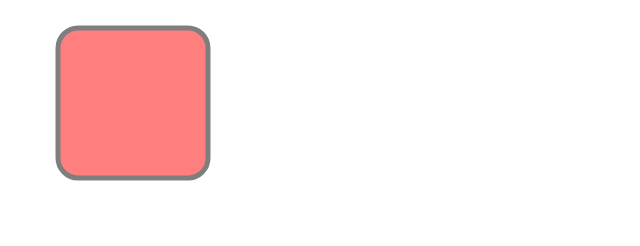
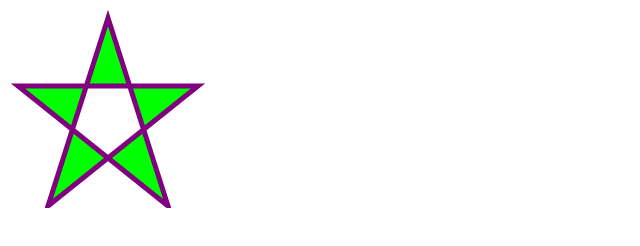
Before and after one commit to venkatyashwanth/svg_icons, a plain HTML site: page index.html in a window 1280 px wide. Shown: the whole page, without its empty margins (0-640 px from the left). Drawn offline with Linux system fonts and the light colour scheme.

Commit message:
polygon svg

```diff
--- a/index.html
+++ b/index.html
@@ -8,9 +8,11 @@
 </head>
 
 <body>
-    <!-- SVG-Rectangle with opacity and rounded corners -->
-    <svg width="400" height="180">
-        <rect x="50" y="20" rx="20" ry="20" width="150" height="150" style="fill: red;stroke: black;stroke-width: 5;opacity: 0.5;" />
+    <!-- SVG-Polygon-->
+    <svg width="300" height="200">
+        <polygon points="100,10 40,198 190,78 10,78 160,198"
+            style="stroke: purple;stroke-width: 5;fill: lime;fill-rule: evenodd;"
+        />
     </svg>
 </body>
 
```
